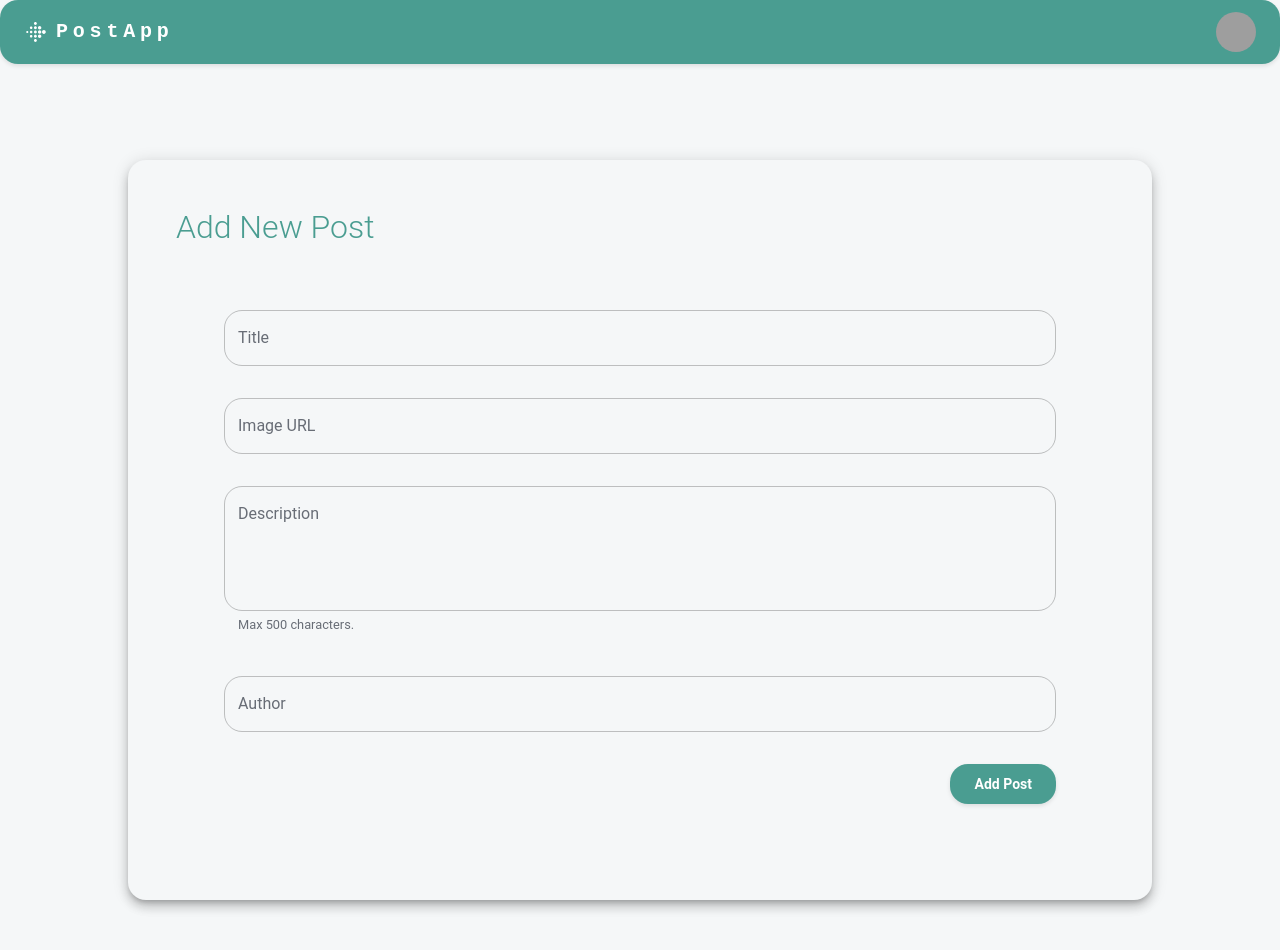
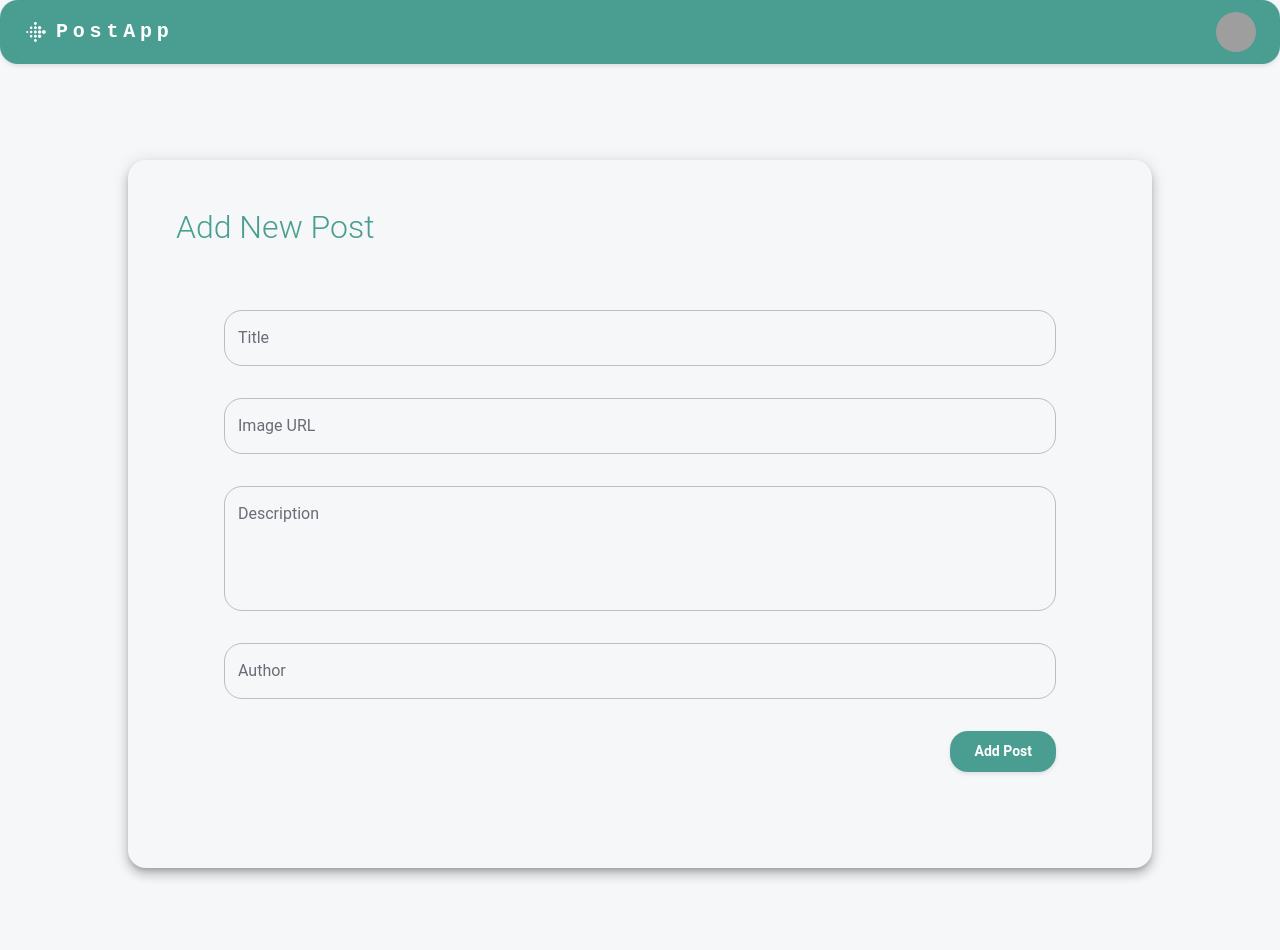
Before and after one commit to elena-brcioska/post-management-app, a React (Vite) app: page /new in a window 1280 px wide. Shown: the top 950 px of the page. Built offline with nearby package versions, Linux system fonts and the light colour scheme; grey boxes are pictures that could not be loaded.

Commit message:
required field validation

```diff
--- a/db.json
+++ b/db.json
@@ -407,6 +407,22 @@
       "content": "This is the second test description",
       "author": "Elena",
       "date": "2024-10-24"
+    },
+    {
+      "title": "This is a test post",
+      "image": "https://picsum.photos/600/400?random=51",
+      "content": "This is a test description to verify the functionality of the NewPostForm component, ensuring proper data handling and navigation after submission",
+      "author": "Elena Brchioska",
+      "date": "2024-11-01",
+      "id": "1730464408267"
+    },
+    {
+      "title": "A new test post",
+      "image": "https://picsum.photos/600/400?random=60",
+      "content": "I am testing the validation now, so this is a test description. Oh yay! You can't leave any field empty!",
+      "author": "Elena Brchioska",
+      "date": "2024-11-01",
+      "id": "1730472753724"
     }
   ],
   "user": {
--- a/src/components/UI/Header/Header.tsx
+++ b/src/components/UI/Header/Header.tsx
@@ -3,13 +3,13 @@ import { StyledHeader } from './styled/Header.styled';
 import { type FC, type ReactNode } from 'react';
 import { type IHeaderProps } from './types';
 
-const Header: FC<IHeaderProps> = ({ searchQuery, selectedAuthor }) => {
+const Header: FC<IHeaderProps> = ({ searchQuery, selectedAuthor, totalCount }) => {
     let displayText: string | ReactNode = (<Typography variant="h1" gutterBottom>Latest Posts</Typography>)
 
     if (searchQuery) {
-      displayText = (<Typography variant="body1" gutterBottom>Showing results for "{searchQuery}"</Typography>);
+      displayText = (<Typography variant="body1" gutterBottom>Showing {totalCount} results for "{searchQuery}"</Typography>);
     } else if (selectedAuthor) {
-      displayText = (<Typography variant="body1" gutterBottom>Showing articles by {selectedAuthor}</Typography>);
+      displayText = (<Typography variant="body1" gutterBottom>Showing {totalCount} articles by {selectedAuthor}</Typography>);
     }
 
     return (
--- a/src/components/UI/Header/types/index.ts
+++ b/src/components/UI/Header/types/index.ts
@@ -1,4 +1,5 @@
 export interface IHeaderProps {
     searchQuery: string;
     selectedAuthor: string;
+    totalCount: number;
   }
--- a/src/components/form/NewPostForm.tsx
+++ b/src/components/form/NewPostForm.tsx
@@ -1,56 +1,86 @@
 import { Box, Button, TextField } from "@mui/material";
-import StyledForm from "./styled/Form.styled.tsx";
+import StyledForm from "./styled/Form.styled";
 import { useMutation } from "@tanstack/react-query";
-import { FormEvent, useRef } from "react";
+import { FormEvent, useRef, useState } from "react";
 import { useNavigate } from "react-router-dom";
-import { createNewPost } from "../../endpoints/posts/index.ts";
-import { type INewPost } from "./types/index.ts";
-
-
+import { createNewPost } from "../../endpoints/posts/index";
+import { IFormErrors, type INewPost } from "./types";
+import { validateField } from "./util/validateField.ts";
+const fieldNames = ["title", "image", "description", "author"] as const;
 
 const NewPostForm = () => {
-
     const ref = useRef<HTMLFormElement>(null);
     const navigate = useNavigate();
+
+    const [errors, setErrors] = useState<IFormErrors>({});
 
     const mutation = useMutation<INewPost, unknown, INewPost>({
         mutationFn: (newPost) => createNewPost(newPost),
         onSuccess: () => {
-
             ref?.current?.reset();
             navigate("/");
         },
-    })
+    });
+
+    const onFieldChange = (field: string, value: string) => {
+        const error = validateField(field, value);
+        setErrors((prev) => ({ ...prev, [field]: error }));
+    };
 
     const onSubmitHandle = (e: FormEvent) => {
-
         e.preventDefault();
 
         const formData = new FormData(e.target as HTMLFormElement);
-
-        const newPost = {
+        const newPost: INewPost = {
             title: formData.get("title") as string,
             image: formData.get("image") as string,
             content: formData.get("description") as string,
             author: formData.get("author") as string,
             date: new Date().toISOString().slice(0, 10),
-            id: Date.now(),
+            id: Date.now().toString(),
+        };
+
+        let hasError = false;
+
+        fieldNames.forEach((field) => {
+            const value = formData.get(field) as string;
+            const error = validateField(field, value);
+            setErrors((prev) => ({ ...prev, [field]: error }));
+            if (error) hasError = true;
+        });
+
+        if (hasError) {
+            console.log(errors);
+            return;
         }
 
-        mutation.mutate(newPost)
-
-
-    }
+        mutation.mutate(newPost);
+    };
 
     return (
         <StyledForm ref={ref} onSubmit={onSubmitHandle}>
-
-            <TextField name="title" id="title" color="primary" label="Title" variant="outlined" />
-
-            <TextField name="image" id="image" color="primary" label="Image URL" variant="outlined" />
-
-
             <TextField
+                name="title"
+                id="title"
+                color="primary"
+                label="Title"
+                variant="outlined"
+                onChange={(e) => onFieldChange("title", e.target.value)}
+                error={!!errors.title}
+                helperText={errors.title}
+            />
+            <TextField
+                name="image"
+                id="image"
+                color="primary"
+                label="Image URL"
+                variant="outlined"
+                onChange={(e) => onFieldChange("image", e.target.value)}
+                error={!!errors.image}
+                helperText={errors.image}
+            />
+            <TextField
+            className="textbox"
                 name="description"
                 id="description"
                 label="Description"
@@ -58,20 +88,27 @@ const NewPostForm = () => {
                 multiline
                 rows={4}
                 placeholder="Enter a detailed description here"
-                helperText="Max 500 characters."
                 fullWidth
+                onChange={(e) => onFieldChange("description", e.target.value)}
+                error={!!errors.description}
+                helperText={errors.description}
             />
+            <TextField
 
-            <TextField name="author" id="author" color="primary" label="Author" variant="outlined" />
-
-
-
+                name="author"
+                id="author"
+                color="primary"
+                label="Author"
+                variant="outlined"
+                onChange={(e) => onFieldChange("author", e.target.value)}
+                error={!!errors.author}
+                helperText={errors.author}
+            />
             <Box>
                 <Button type="submit" variant="contained">Add Post</Button>
             </Box>
-
-
-        </StyledForm>);
+        </StyledForm>
+    );
 };
 
 export default NewPostForm;
--- a/src/components/form/styled/Form.styled.tsx
+++ b/src/components/form/styled/Form.styled.tsx
@@ -21,6 +21,10 @@ const Wrapper = styled(Form)(({ theme }) => ({
     marginBottom: "2rem"
   },
 
+    "& .textbox": {
+      marginBottom: "2rem",
+    },
+
   "& > div:last-of-type": {
     display: "flex",
     justifyContent: "flex-end",
--- /dev/null
+++ b/src/components/form/util/validateField.ts
@@ -0,0 +1,23 @@
+import { IValidator } from "../../../util/validators/types";
+import { MAX_CHAR, REQUIRED, validate } from "../../../util/validators/validators";
+
+export const validateField = (name: string, value: string) => {
+    const validators: IValidator[] = [];
+    switch (name) {
+        case "title":
+            validators.push({ type: REQUIRED }, { type: MAX_CHAR, value: 100 });
+            break;
+        case "image":
+            validators.push({ type: REQUIRED });
+            break;
+        case "description":
+            validators.push({ type: REQUIRED }, { type: MAX_CHAR, value: 500 });
+            break;
+        case "author":
+            validators.push({ type: REQUIRED });
+            break;
+        default:
+            break;
+    }
+    return validate(value, validators);
+};
--- a/src/pages/Home/HomePage.tsx
+++ b/src/pages/Home/HomePage.tsx
@@ -72,6 +72,7 @@ console.log(data)
   }, [fetchNextPage, hasNextPage]);
 
   const posts = data?.pages?.flatMap((page) => page.posts) || [];
+  const totalCount = data?.pages[0]?.totalCount || 0;
 
   if (isLoading) return <CircularProgress />;
   if (isError) return <Typography color="error">Error fetching posts</Typography>;
@@ -86,7 +87,7 @@ console.log(data)
         setValue={handleSearchChange}
       />
       <AppContent>
-        <Header searchQuery={debouncedSearchValue} selectedAuthor={selectedAuthor} />
+        <Header totalCount={totalCount} searchQuery={debouncedSearchValue} selectedAuthor={selectedAuthor} />
         <PostsWrapper sortOrder={ascending} posts={posts} />
         {hasNextPage && isFetchingNextPage && (<CircularProgress />)
         }
--- /dev/null
+++ b/src/util/validators/types/index.ts
@@ -0,0 +1,4 @@
+export interface IValidator {
+    type: string;
+    value?: number;
+  };
--- /dev/null
+++ b/src/util/validators/validators.ts
@@ -0,0 +1,49 @@
+// validators.ts
+
+import { IValidator } from "./types";
+
+const REQUIRED = "REQUIRED";
+const MAX_CHAR = "MAX_CHAR";
+const MIN_CHAR = "MIN_CHAR";
+const IS_EMAIL = "EMAIL";
+
+const errorMessages = {
+  REQUIRED: "This field is required.",
+  MAX_CHAR: (max: number) => `Must be ${max} characters or fewer.`,
+  MIN_CHAR: (min: number) => `Must be at least ${min} characters long.`,
+  IS_EMAIL: "Must be a valid email address.",
+};
+
+const emailRegex = /^[^\s@]+@[^\s@]+\.[^\s@]+$/;
+
+const validate = (value: string, validators: IValidator[]): string | null => {
+  for (const validator of validators) {
+    switch (validator.type) {
+      case REQUIRED:
+        if (!value.trim()) {
+          return errorMessages.REQUIRED;
+        }
+        break;
+      case MAX_CHAR:
+        if (value.length > (validator.value ?? 0)) {
+          return errorMessages.MAX_CHAR(validator.value ?? 0);
+        }
+        break;
+      case MIN_CHAR:
+        if (value.length < (validator.value ?? 0)) {
+          return errorMessages.MIN_CHAR(validator.value ?? 0);
+        }
+        break;
+      case IS_EMAIL:
+        if (!emailRegex.test(value)) {
+          return errorMessages.IS_EMAIL;
+        }
+        break;
+      default:
+        break;
+    }
+  }
+  return null;
+};
+
+export { REQUIRED, MAX_CHAR, MIN_CHAR, IS_EMAIL, validate };
```
Also changed, not shown: src/components/form/types/index.ts (+8 -1 lines).
